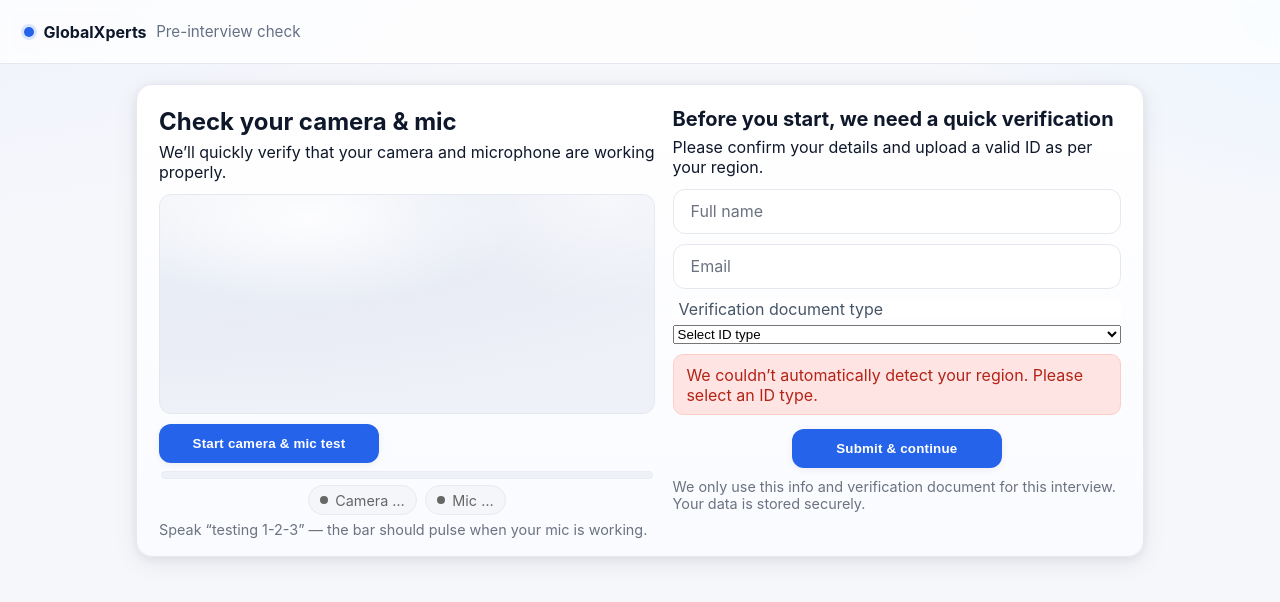
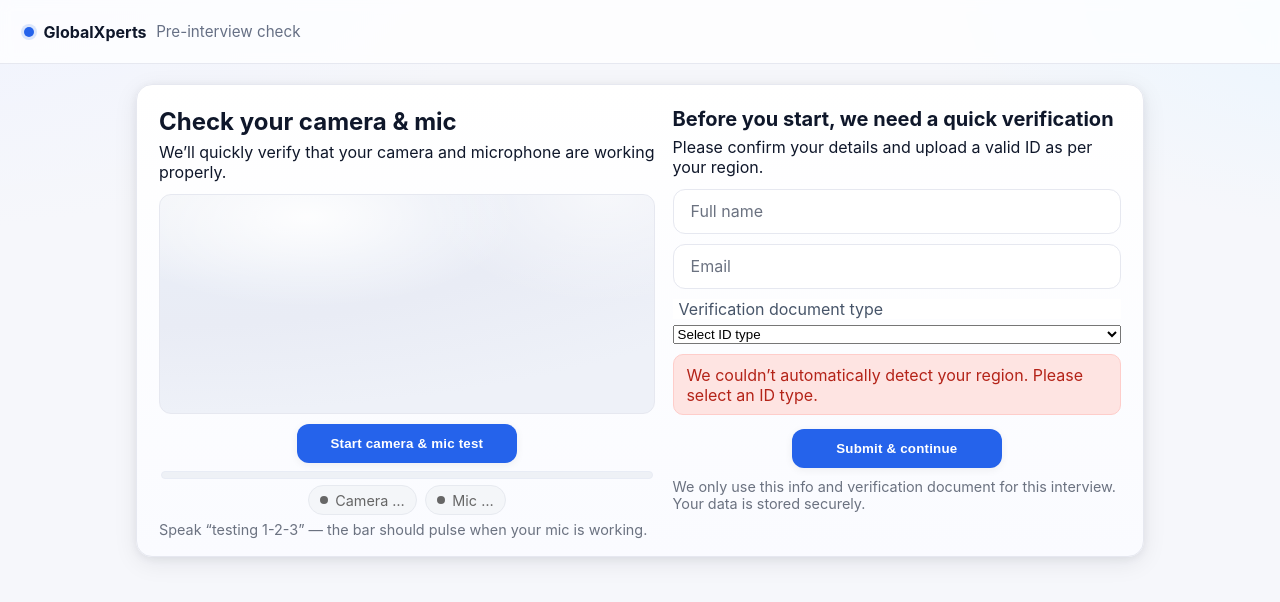
Before and after one commit to abhishekglobalxt/CandidatePortal1, a React (Vite) app: page / in a window 1280 px wide. Shown: the top 602 px of the page. Built offline with nearby package versions, Linux system fonts and the light colour scheme; no server answers.

Commit message:
Update App.css

```diff
--- a/src/App.css
+++ b/src/App.css
@@ -338,3 +338,9 @@ body{margin:0;font-family:Inter, system-ui, -apple-system, Segoe UI, Roboto, Hel
   margin: 20px auto;
   padding: 0 16px;
 }
+.gx-actions-left {
+  margin-top: 10px;
+  display: flex;
+  justify-content: center;   /* centers the button */
+  width: 100%;
+}
```
